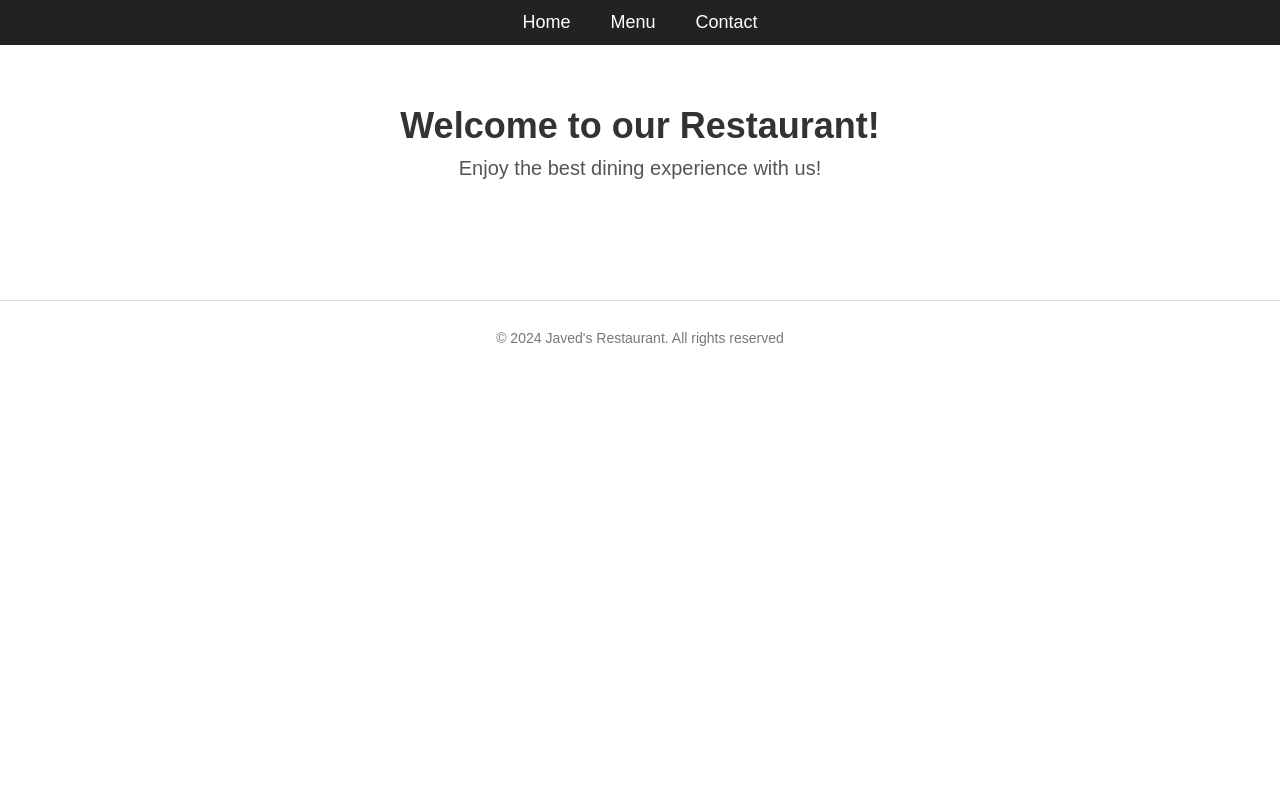
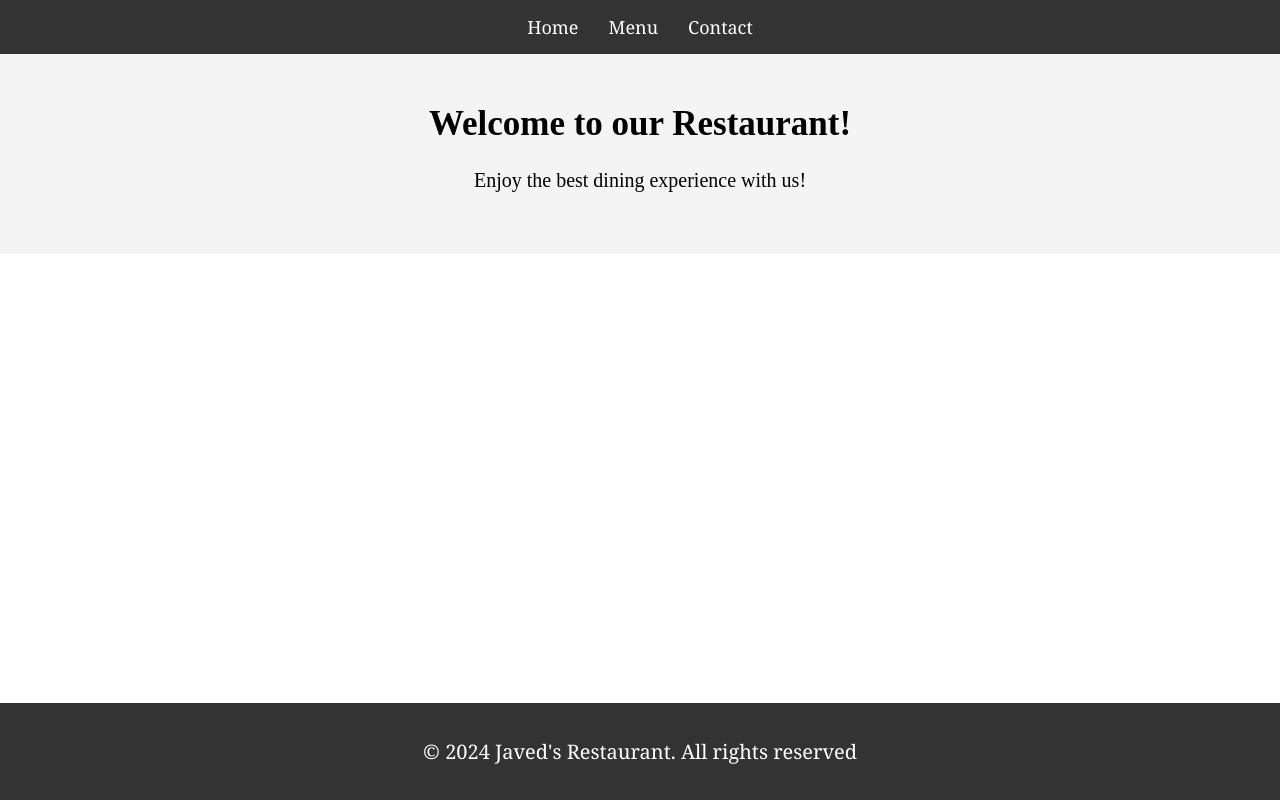
Before and after one commit to SyedMaazz/web-technology-task-5, a plain HTML site: page index.html in a window 1280 px wide. Drawn offline with Linux system fonts and the light colour scheme.

Commit message:
feat: add navbar, hero and footer setion

```diff
--- a/index.html
+++ b/index.html
@@ -2,27 +2,24 @@
 <html lang="en">
 <head>
     <meta charset="UTF-8">
-  <title>Chaat & Chill</title>
-  <link rel="stylesheet" href="styles.css">
+    <title>Restaurant</title>
+    <link rel="stylesheet" href="style.css">
 </head>
 <body>
 
-  <!-- Navigation -->
-  <nav class="navbar">
+    <nav>
         <ul>
-      <li><a href="#home">Home</a></li>
-      <li><a href="#menu">Menu</a></li>
-      <li><a href="#contact">Contact</a></li>
+            <li><a href="#">Home</a></li>
+            <li><a href="#">Menu</a></li>
+            <li><a href="#">Contact</a></li>
         </ul>
     </nav>
 
-  <!-- Hero Section -->
-  <header class="hero" id="home">
+    <section class="hero">
         <h1>Welcome to our Restaurant!</h1>
         <p>Enjoy the best dining experience with us!</p>
-  </header>
+    </section>
 
-  <!-- Footer -->
     <footer>
         <p>© 2024 Javed's Restaurant. All rights reserved</p>
     </footer>
--- /dev/null
+++ b/style.css
@@ -0,0 +1,64 @@
+* {
+    margin: 0;
+    padding: 0;
+    box-sizing: border-box;
+}
+
+html, body {
+    height: 100%;
+    font-family: Georgia, serif;
+}
+
+body {
+    display: flex;
+    flex-direction: column;
+}
+
+nav {
+    background-color: #333;
+    padding: 15px 0;
+}
+
+nav ul {
+    list-style: none;
+    display: flex;
+    justify-content: center;
+    gap: 30px;
+}
+
+nav a {
+    color: white;
+    text-decoration: none;
+    font-size: 18px;
+}
+
+.hero {
+    background-color: #f4f4f4;
+    text-align: center;
+    padding: 50px;
+    height: 200px;
+}
+
+.hero h1{
+    font-family: 'Times New Roman', Times, serif;
+    font-size: 35px;
+    margin-bottom: 25px;
+}
+
+.hero p {
+    font-family: 'Times New Roman', Times, serif;
+    font-size: 20px;
+}
+
+.hero::after {
+    content: "";
+}
+
+footer {
+    margin-top: auto;
+    background-color: #333;
+    color: white;
+    text-align: center;
+    padding: 35px 0;
+    font-size: 20px;
+}
--- a/styles.css
+++ /dev/null
@@ -1,63 +0,0 @@
-/* GLOBAL STYLES */
-body {
-  font-family: Arial, sans-serif;
-  margin: 0;
-  padding: 0;
-  background: #fff;
-  color: #333;
-}
-
-/* NAVIGATION BAR */
-.navbar {
-  background: #222;
-  padding: 12px 0;
-}
-
-.navbar ul {
-  list-style: none;
-  margin: 0;
-  padding: 0;
-  display: flex;
-  justify-content: center;
-}
-
-.navbar li {
-  margin: 0 20px;
-}
-
-.navbar a {
-  text-decoration: none;
-  color: #fff;
-  font-size: 18px;
-}
-
-.navbar a:hover {
-  color: #ffcc00;
-}
-
-/* HERO SECTION */
-.hero {
-  text-align: center;
-  padding: 60px 20px;
-}
-
-.hero h1 {
-  margin: 0;
-  font-size: 36px;
-}
-
-.hero p {
-  margin-top: 10px;
-  font-size: 20px;
-  color: #555;
-}
-
-/* FOOTER */
-footer {
-  text-align: center;
-  padding: 15px;
-  border-top: 1px solid #ddd;
-  margin-top: 40px;
-  font-size: 14px;
-  color: #777;
-}
```
Lines whose indentation alone changed are shown as unchanged.
